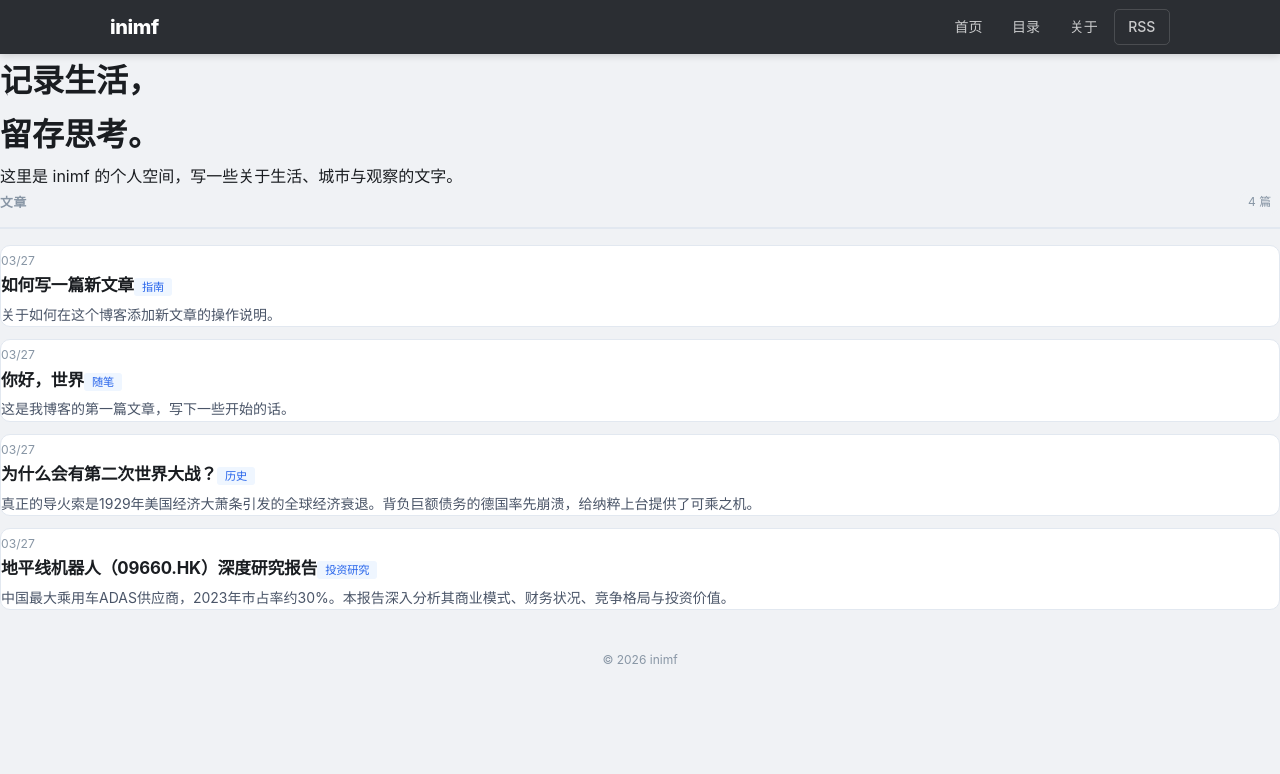
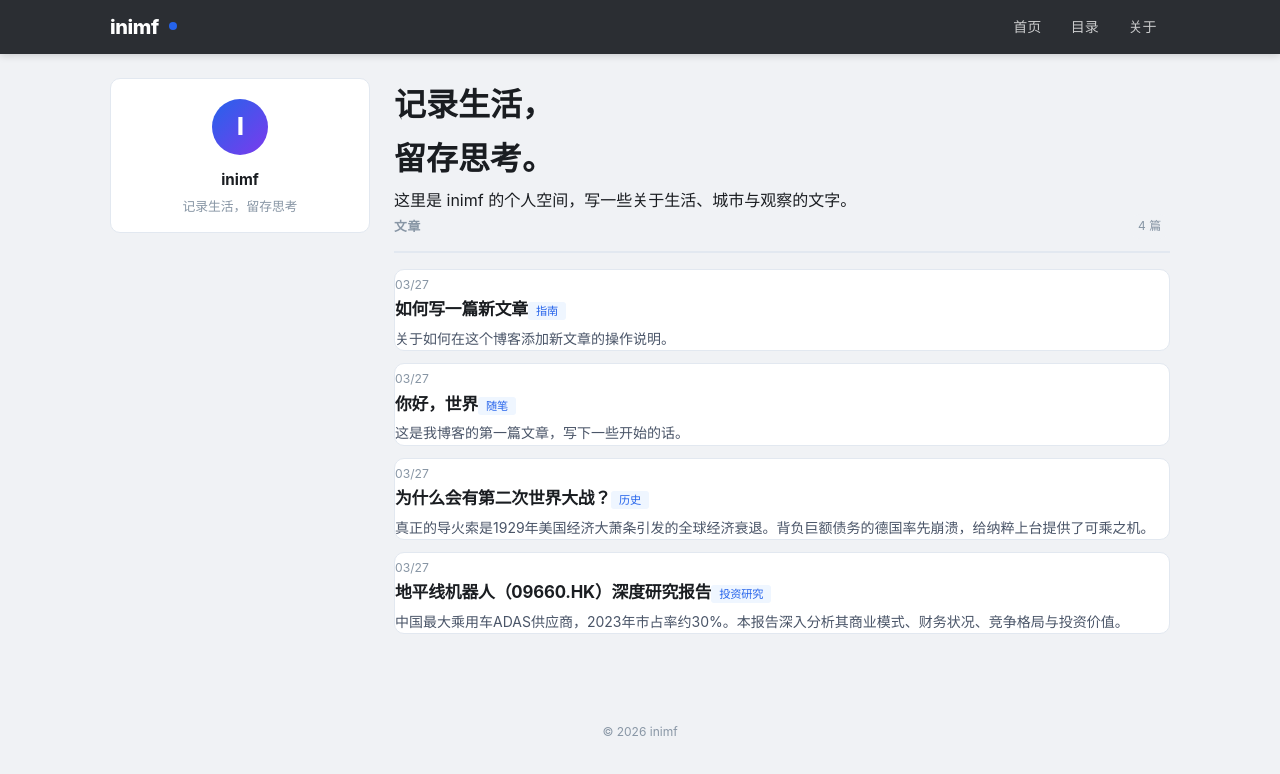
Before and after one commit to web1286/inimf-blog, a Next.js app: page / in a window 1280 px wide. Shown: the top 774 px of the page. Built offline with nearby package versions, Linux system fonts and the light colour scheme.

Commit message:
⏪ revert: restore pre-Dawn Layout

```diff
--- a/components/Layout.tsx
+++ b/components/Layout.tsx
@@ -1,18 +1,41 @@
 import Head from 'next/head'
 import Link from 'next/link'
 import { ReactNode } from 'react'
+import { getSortedPostsData } from '../lib/posts'
+import { format } from 'date-fns'
+import { zhCN } from 'date-fns/locale'
 const config = require('../blog.config')
+
+interface Post {
+  slug: string
+  title: string
+  date: string
+  tags?: string[]
+}
 
 interface LayoutProps {
   children: ReactNode
   title?: string
   description?: string
-  isHome?: boolean
+  posts?: Post[]          // 传给 sidebar 的最新文章
+  hideSidebar?: boolean   // 文章页可以把侧边栏换成 TOC
 }
 
-export default function Layout({ children, title, description, isHome }: LayoutProps) {
-  const pageTitle = title ? `${title} — ${config.title}` : config.title
+// 提取所有标签（去重）
+function getAllTags(posts: Post[]): string[] {
+  const tagSet = new Set<string>()
+  posts.forEach(p => (p.tags || []).forEach(t => tagSet.add(t)))
+  return Array.from(tagSet).slice(0, 12) // 最多显示 12 个
+}
+
+export default function Layout({ children, title, description, posts = [], hideSidebar }: LayoutProps) {
+  const pageTitle = title ? `${title} - ${config.title}` : config.title
   const pageDesc = description || config.description
+  const tags = getAllTags(posts)
+  const recentPosts = posts.slice(0, 6) // 侧边栏最新 6 篇
+
+  // 作者名首字母，用于头像
+  const avatarLetter = (config.author || 'I').charAt(0).toUpperCase()
 
   return (
     <>
@@ -26,11 +49,12 @@ export default function Layout({ children, title, description, isHome }: LayoutP
         <link rel="icon" href="/favicon.ico" />
       </Head>
 
-      {/* 顶部导航：Dawn 风格，白底细线 */}
+      {/* 顶部导航：深灰 xiaohu.ai 风格 */}
       <header className="site-header">
         <div className="header-inner">
           <Link href="/" className="site-title">
             {config.title}
+            <span className="site-title-dot" />
           </Link>
           <nav className="site-nav">
             {config.nav.map((item: { label: string; href: string }) => (
@@ -38,14 +62,69 @@ export default function Layout({ children, title, description, isHome }: LayoutP
                 {item.label}
               </Link>
             ))}
-            <a href="/feed.xml" className="header-rss" title="RSS 订阅">RSS</a>
           </nav>
         </div>
       </header>
 
-      {/* 主内容区 */}
-      <div className={isHome ? 'home-wrapper' : ''}>
-        {children}
+      {/* 双栏布局 */}
+      <div className={`site-body${hideSidebar ? ' no-sidebar' : ''}`}>
+        {/* 左侧边栏 */}
+        {!hideSidebar && (
+          <aside className="site-sidebar">
+            {/* 作者卡片 */}
+            <div className="sidebar-card">
+              <div className="author-card">
+                <div className="author-avatar">{avatarLetter}</div>
+                <div className="author-name">{config.author}</div>
+                <div className="author-bio">{config.description}</div>
+              </div>
+            </div>
+
+            {/* 标签云 */}
+            {tags.length > 0 && (
+              <div className="sidebar-card">
+                <div className="sidebar-card-header">
+                  <span className="sidebar-card-title">标签</span>
+                </div>
+                <div className="sidebar-card-body">
+                  <div className="tag-cloud">
+                    {tags.map(tag => (
+                      <span key={tag} className="tag-cloud-item">{tag}</span>
+                    ))}
+                  </div>
+                </div>
+              </div>
+            )}
+
+            {/* 最新文章 */}
+            {recentPosts.length > 0 && (
+              <div className="sidebar-card">
+                <div className="sidebar-card-header">
+                  <span className="sidebar-card-title">最新文章</span>
+                </div>
+                <div className="sidebar-card-body">
+                  <ul className="sidebar-post-list">
+                    {recentPosts.map(post => (
+                      <li key={post.slug} className="sidebar-post-item">
+                        <Link href={`/posts/${post.slug}`} className="sidebar-post-link">
+                          {post.title}
+                        </Link>
+                        <span className="sidebar-post-date">
+                          {format(new Date(post.date), 'M月d日', { locale: zhCN })}
+                        </span>
+                      </li>
+                    ))}
+                  </ul>
+                </div>
+              </div>
+            )}
+          </aside>
+        )}
+
+        {/* 右侧主内容区 */}
+        <main className="site-main">
+          {children}
+        </main>
       </div>
 
       {/* 页脚 */}
```
